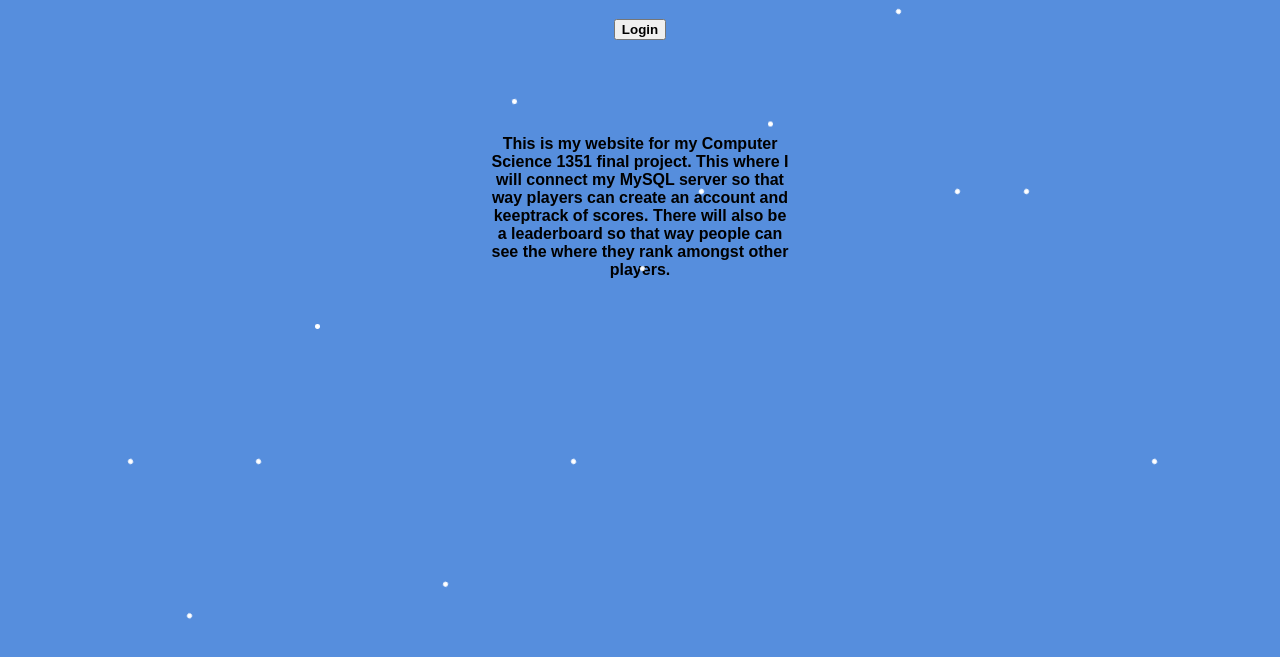
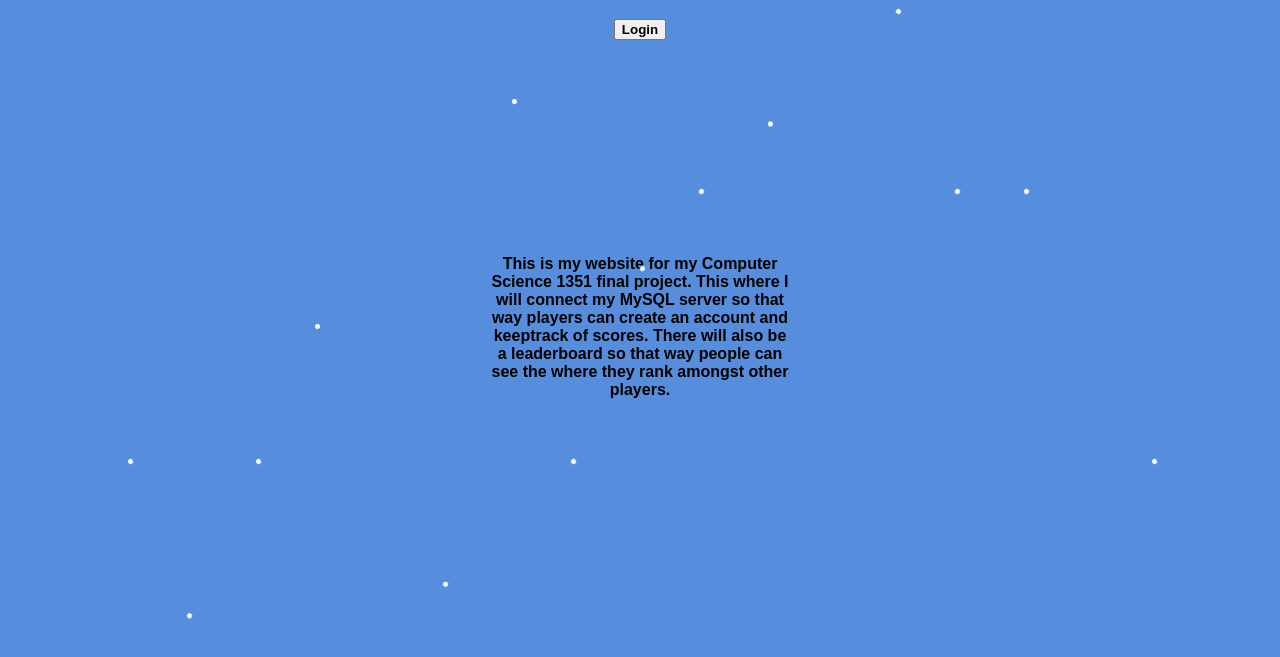
Before and after one commit to Gavin-Morris-04/Ski-Game, a plain HTML site: page index.html in a window 1280 px wide. Shown: the part 61-718 px from the top of the page. Drawn offline with Linux system fonts and the light colour scheme.

Commit message:
Updated the spacing

```diff
--- a/index.html
+++ b/index.html
@@ -5,7 +5,7 @@
     <meta name="viewport" content="width=device-width, initial-scale=1.0">
     <title>Ski Game!</title>
     <link rel="stylesheet" href="style.css">
-    <link rel="icon" type="image/x-icon" href="https://static.vecteezy.com/system/resources/previews/024/816/933/original/skiing-downhill-flat-line-spot-illustration-freeskier-holding-ski-sticks-2d-cartoon-outline-character-on-white-for-web-ui-design-skiing-resort-editable-isolated-colorful-hero-image-vector.jpg">
+    <link rel="icon" type="image/x-icon" href="istockphoto-616128848-1024x1024.jpg">
 </head>
 <body>
     <h1>Ski Game</h1>
--- a/style.css
+++ b/style.css
@@ -16,7 +16,7 @@ h1 {
             border: 0px solid #333;
             padding: 20px;
             position: absolute;
-            top: 35%;
+            top: 50%;
             left: 50%;
             transform: translate(-50%, -50%);
             text-align: center;
```
Also changed, not shown: istockphoto-616128848-1024x1024.jpg (added).
